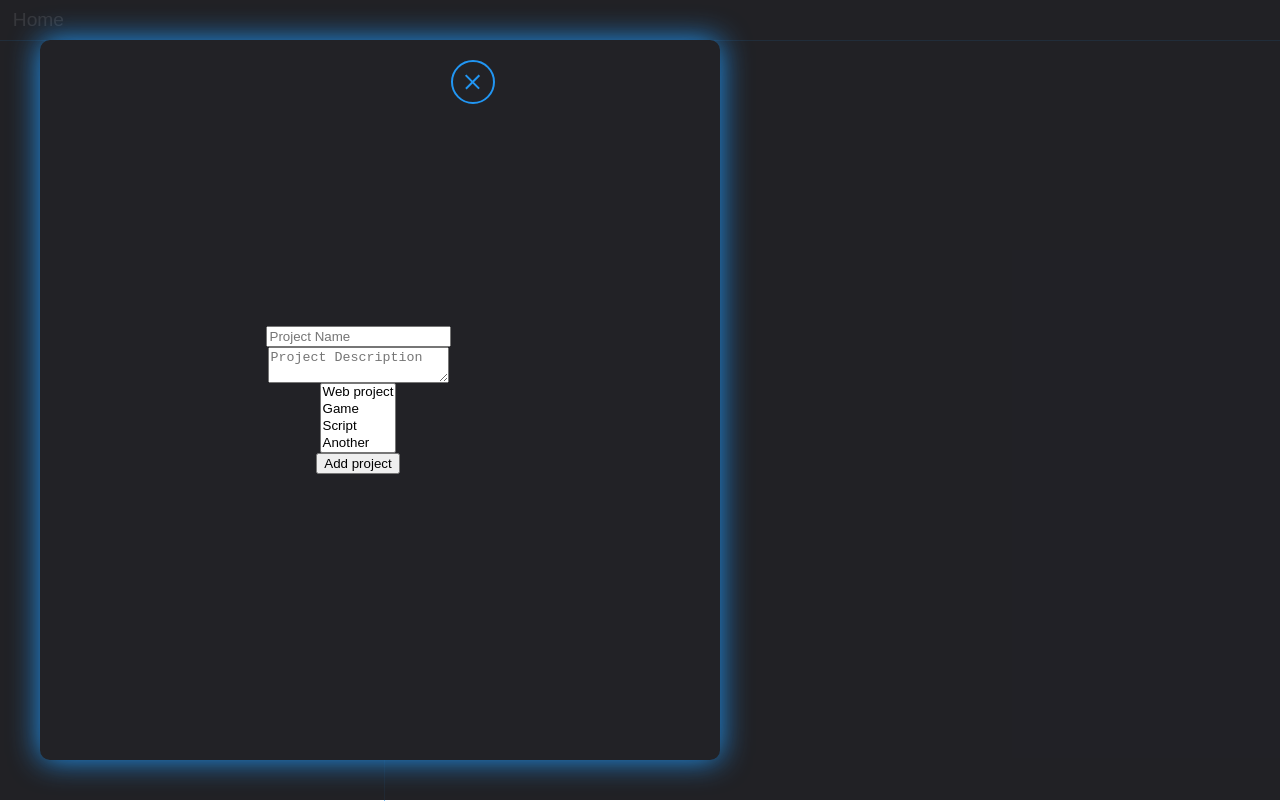
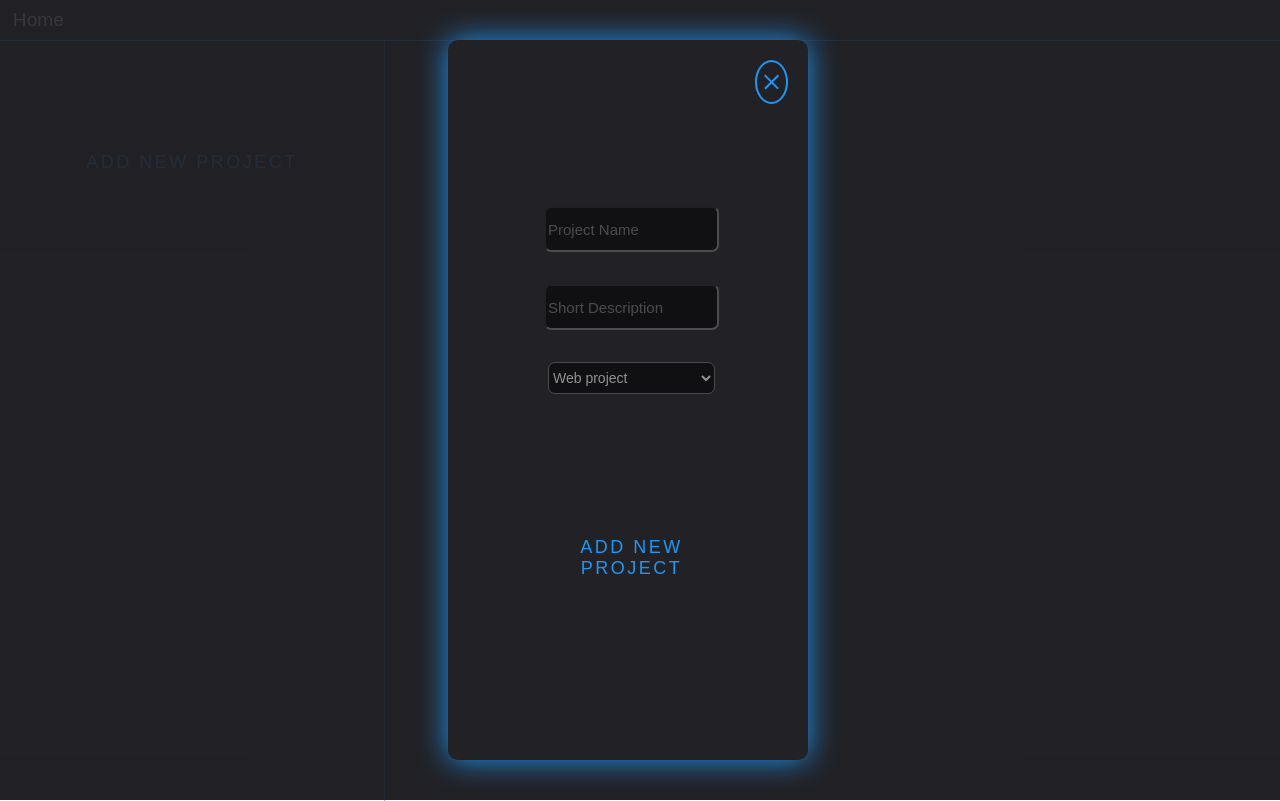
Before and after one commit to Jonics7/diary_tasks_v2, a React (Create React App) app in the folder frontend/: page / in a window 1280 px wide. Both pictures are taken after a click on the button "ADD NEW PROJECT". Built offline with nearby package versions, Linux system fonts and the light colour scheme.

Commit message:
Finish Modal

```diff
--- a/frontend/src/Components/AddProject.js
+++ b/frontend/src/Components/AddProject.js
@@ -1,8 +1,10 @@
 import React, { useState } from 'react';
 import Modal from 'react-modal';
 import './AddProject.sass';
-
+import './NeonButton.sass';
+import './AddProjectForm.sass';
 import { Form, Field } from 'react-final-form';
+import NeonButton from './NeonButton';
 
 Modal.setAppElement('#root');
 
@@ -39,9 +41,10 @@ export default function AddProject() {
                         //   left: '40px',
                         //   right: '40px',
                         //   bottom: '40px',
+                        left: '35%',
                         display: 'flex',
                         justifyContent: 'center',
-                    width: '50vw',
+                        width: '25vw',
                         border: 'none',
                         boxShadow: '0px 0px 0px #2196f3, 0px 0px 30px #2196f3',
                         background: '#222226',
@@ -55,34 +58,36 @@ export default function AddProject() {
                 }}
             >
 
-                <Form onSubmit = {() => {} }>
-                  {({handleSubmit}) => (
+                <Form onSubmit={() => { }}>
+                    {({ handleSubmit }) => (
                         <form
                             className="add-project-form"
-                      onSubmit = {handleSubmit}>
+                            onSubmit={handleSubmit}>
                             <Field
                                 name="name"
                                 component="input"
                                 type="text"
                                 placeholder="Project Name"
+                                className="name-input input"
                             />
                             <Field
                                 name="description"
-                          component="textarea"
+                                component="input"
                                 type="text"
-                          placeholder="Project Description"
+                                placeholder="Short Description"
+                                className="description-input input"
                             />
                             <Field
                                 name="category"
                                 component="select"
-                          multiple
+                                className="category-input input"
                             >
                                 <option value="web">Web project</option>
                                 <option value="game">Game</option>
                                 <option value="script">Script</option>
                                 <option value="another">Another</option>
                             </Field>
-                          <button type="submit">Add project</button>
+                            <NeonButton />
                         </form>
                     )}
                 </Form>
--- a/frontend/src/Components/AddProject.sass
+++ b/frontend/src/Components/AddProject.sass
@@ -1,77 +1,3 @@
-.add-neon
-    margin-top: 12vh
-    position: relative
-    color: #2196f3
-    border: none
-    padding: 15px 30px
-    background-color: transparent
-    display: inline-block
-    font-size: 18px
-    letter-spacing: 2.5px
-    overflow: hidden
-    transition: 0.2s
-    text-decoration: none
-    text-transform: uppercase
-
-
-.button-line
-    position: absolute
-    display: block
-    &-top
-        top: 0
-        left: -100%
-        width: 100%
-        height: 2px
-        background: linear-gradient(90deg, transparent, #2196f3)
-    &-bottom
-        bottom: 0
-        right: -100%
-        width: 100%
-        height: 2px
-        background: linear-gradient(270deg, transparent, #2196f3)
-    &-left
-        bottom: -100%
-        left: 0
-        width: 2px
-        height: 100%
-        background: linear-gradient(0deg, transparent, #2196f3)
-    &-right
-        top: -100%
-        right: 0%
-        width: 2px
-        height: 100%
-        background: linear-gradient(180deg, transparent, #2196f3)
-
-.add-neon:hover .button-line-top
-    left: 100%
-    transition: 1s
-    transition-delay: .2.5s
-
-.add-neon:hover .button-line-bottom
-    right: 100%
-    transition: 1s
-    transition-delay: .2.5s
-
-.add-neon:hover .button-line-left
-    bottom: 100%
-    transition: 1s
-    transition-delay: 0s
-
-.add-neon:hover .button-line-right
-    top: 100%
-    transition: 1s
-    transition-delay: 0s
-
-.add-neon:hover
-    cursor: pointer
-    box-shadow: 0 0 10px #2196f3, 0 0 40px #2196f3, 0 0 80px #2196f3
-    background-color: #2196f3
-    color: #222226
-    transition-delay: 0.65s
-
-.add-neon:active, .add-neon:focus
-    outline: none
-
 .modal-close:hover
     cursor: pointer
 
@@ -84,6 +10,7 @@
     border-radius: 50%
     border: 2px solid #2196f3
     position: relative
+    margin-left: 3em
 
 .close:before, .close:after, .close
     position: absolute
@@ -119,3 +46,4 @@
     justify-content: center
     align-items: center
     flex-direction: column
+    margin-left: 5em
--- /dev/null
+++ b/frontend/src/Components/AddProjectForm.sass
@@ -0,0 +1,22 @@
+.input
+    margin-bottom: 4vh
+    border-radius: 7px
+    width: 100%
+    height: 3vh
+    background-color: black
+    opacity: .5
+    color: white
+
+.input:focus
+    outline: none
+
+.input::-webkit-scrollbar
+    width: 0px
+
+.category-input
+    height: 4vh
+    font-size: 14px
+
+.description-input, .name-input
+    height: 5vh
+    font-size: 15px
--- /dev/null
+++ b/frontend/src/Components/NeonButton.js
@@ -0,0 +1,14 @@
+import React from 'react';
+import './NeonButton.sass';
+
+export default function NeonButton() {
+    return (
+        <button className="add-neon">
+            <span className="button-line button-line-top"></span>
+            <span className="button-line button-line-right"></span>
+            <span className="button-line button-line-bottom"></span>
+            <span className="button-line button-line-left"></span>
+                    Add New Project
+        </button>
+    )
+}
--- /dev/null
+++ b/frontend/src/Components/NeonButton.sass
@@ -0,0 +1,73 @@
+.add-neon
+    margin-top: 12vh
+    position: relative
+    color: #2196f3
+    border: none
+    padding: 15px 30px
+    background-color: transparent
+    display: inline-block
+    font-size: 18px
+    letter-spacing: 2.5px
+    overflow: hidden
+    transition: 0.2s
+    text-decoration: none
+    text-transform: uppercase
+
+
+.button-line
+    position: absolute
+    display: block
+    &-top
+        top: 0
+        left: -100%
+        width: 100%
+        height: 2px
+        background: linear-gradient(90deg, transparent, #2196f3)
+    &-bottom
+        bottom: 0
+        right: -100%
+        width: 100%
+        height: 2px
+        background: linear-gradient(270deg, transparent, #2196f3)
+    &-left
+        bottom: -100%
+        left: 0
+        width: 2px
+        height: 100%
+        background: linear-gradient(0deg, transparent, #2196f3)
+    &-right
+        top: -100%
+        right: 0%
+        width: 2px
+        height: 100%
+        background: linear-gradient(180deg, transparent, #2196f3)
+
+.add-neon:hover .button-line-top
+    left: 100%
+    transition: 1s
+    transition-delay: .2.5s
+
+.add-neon:hover .button-line-bottom
+    right: 100%
+    transition: 1s
+    transition-delay: .2.5s
+
+.add-neon:hover .button-line-left
+    bottom: 100%
+    transition: 1s
+    transition-delay: 0s
+
+.add-neon:hover .button-line-right
+    top: 100%
+    transition: 1s
+    transition-delay: 0s
+
+.add-neon:hover
+    cursor: pointer
+    box-shadow: 0 0 10px #2196f3, 0 0 40px #2196f3, 0 0 80px #2196f3
+    background-color: #2196f3
+    color: #222226
+    transition-delay: 0.65s
+
+.add-neon:active, .add-neon:focus
+    outline: none
```
Lines whose indentation alone changed are shown as unchanged.
